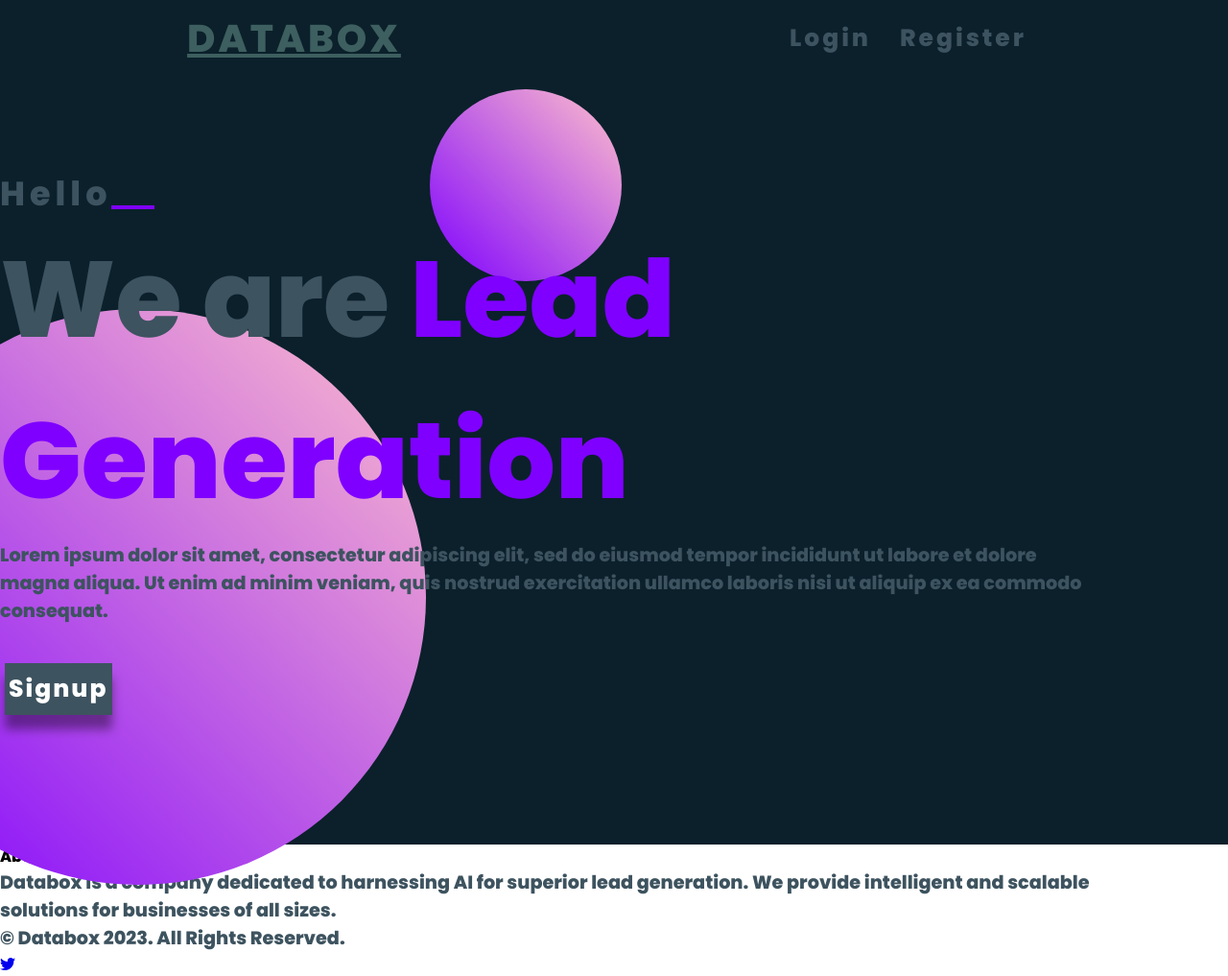
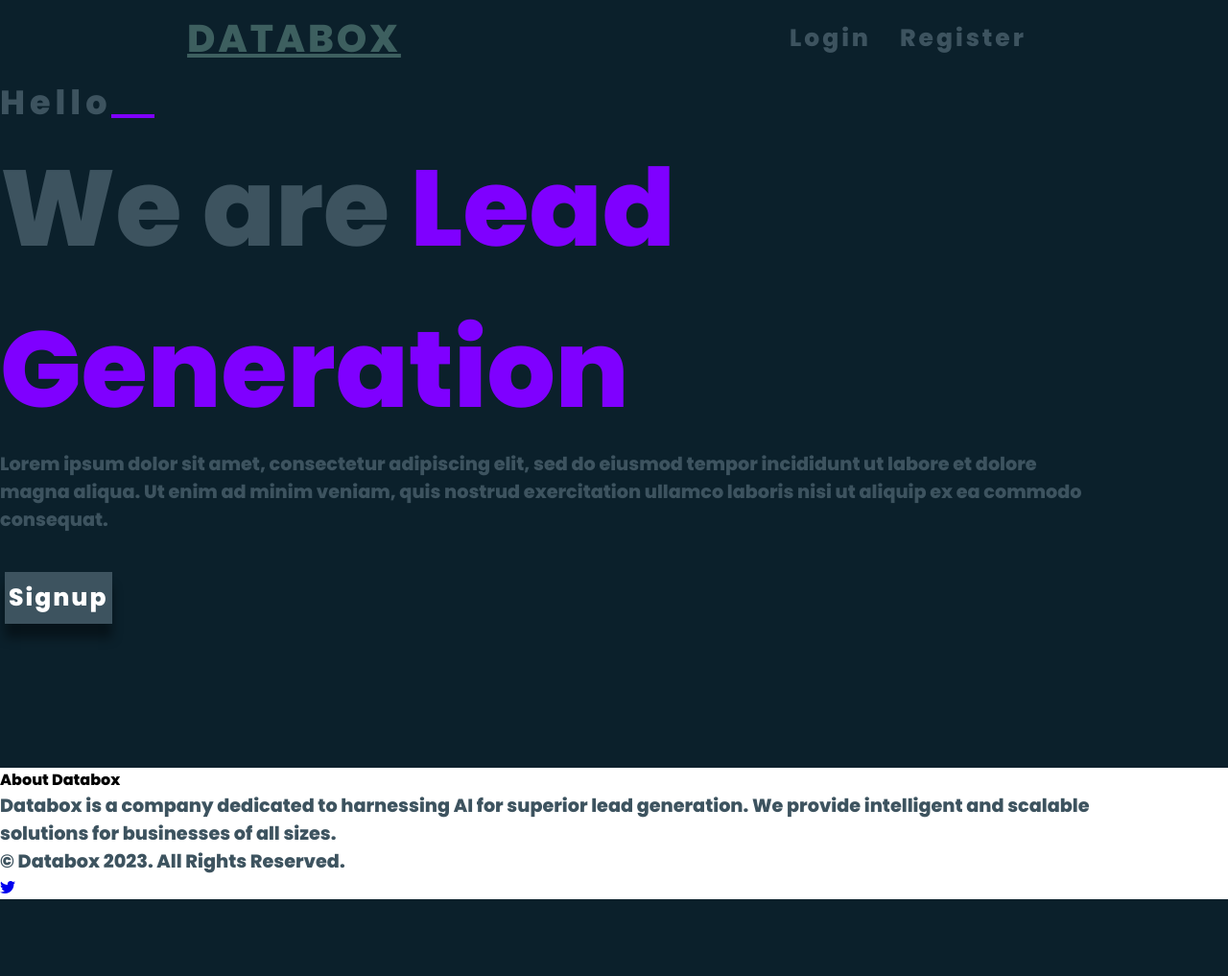
Before and after one commit to Sohlar/lgen, a Flask app: page / in a window 1280 px wide. Shown: the whole page at 96% size. After the commit the page ends 937 px from the top, so only its background shows below. Run offline with Flask 3, Linux system fonts and the light colour scheme; some libraries are stand-ins or nearby versions.

Commit message:
Update home_styles.css

```diff
--- a/app/static/css/base2/home_styles.css
+++ b/app/static/css/base2/home_styles.css
@@ -67,131 +67,6 @@ b{
     margin: 25px 10px;
 }
 
-.wrapper{
-    display: flex;
-    width: 100%;
-    height: 100vh;
-    justify-content: center;
-    align-items: center;
-    padding: 0;
-    overflow: hidden;
-}
-.wrapper::before{
-    position: absolute;
-    content: "";
-    height: 600px;
-    width: 600px;
-    border-radius: 50%;
-    left: -12%;
-    top: 40%;
-    background: linear-gradient(45deg, #7f00ff, pink);
-    animation: object1 6s linear infinite;
-}
-.wrapper::after{
-    position: absolute;
-    content: "";
-    height: 200px;
-    width: 200px;
-    border-radius: 50%;
-    left: 35%;
-    top: 12%;
-    background: linear-gradient(45deg, #7f00ff, pink);
-    animation: object2 6s linear infinite;
-}
-
-.wrapper .object3{
-    position: absolute;
-    content: "";
-    height: 150px;
-    width: 150px;
-    left: 55%;
-    top: 35%;
-    background: linear-gradient(45deg, #7f00ff, pink);
-    animation: object3 6s linear infinite;
-}
-@keyframes object3{
-    50%{
-        left: 56%;
-        top: 34%;
-    }
-}
-
-@keyframes object1{
-    50%{
-        left: -13%;
-        top: 41%;
-    }
-}
-
-@keyframes object2{
-    50%{
-        left: 35%;
-        top: 10%;
-    }
-}
-
-.cube {
-    position: absolute;
-    width: 800px;
-    height: 400px;
-    transform-style: preserve-3d;
-    animation: rotate 20s infinite linear;
-    left: 10%;
-    top: 50%;
-    transform: translate(-50%, -50%);
-    z-index: 0;
-}
-
-.face {
-    position: absolute;
-    width: 400px;
-    height: 400px;
-    background: linear-gradient(45deg, #7f00ff, pink);
-}
-
-.face:nth-child(1) { /* front */
-    transform: translateZ(100px);
-}
-
-.face:nth-child(2) { /* back */
-    transform: rotateY(180deg) translateZ(100px);
-}
-
-.face:nth-child(3) { /* left */
-    transform: rotateY(-90deg) translateZ(100px);
-}
-
-.face:nth-child(4) { /* right */
-    transform: rotateY(90deg) translateZ(100px);
-}
-
-.face:nth-child(5) { /* top */
-    transform: rotateX(90deg) translateZ(100px);
-}
-
-.face:nth-child(6) { /* bottom */
-    transform: rotateX(-90deg) translateZ(100px);
-}
-
-@keyframes rotate {
-    0% {
-        transform: rotateX(0deg) rotateY(0deg) rotateZ(0deg);
-    }
-    25% {
-        transform: rotateX(45deg) rotateY(30deg) rotateZ(10deg);
-    }
-    50% {
-        transform: rotateX(90deg) rotateY(60deg) rotateZ(20deg);
-    }
-    75% {
-        transform: rotateX(135deg) rotateY(90deg) rotateZ(30deg);
-    }
-    100% {
-        transform: rotateX(180deg) rotateY(120deg) rotateZ(40deg);
-    }
-}
-
-
 .cols{
     width: 50%;
 }
```
